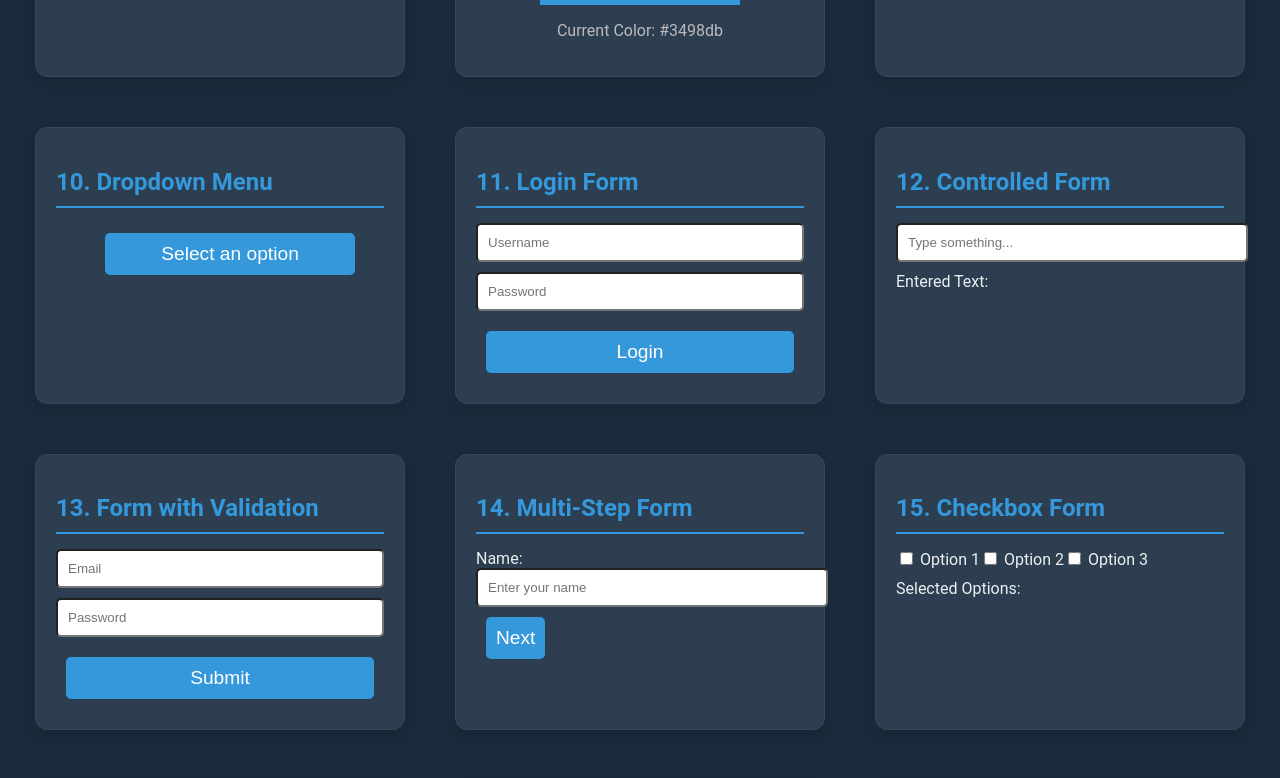
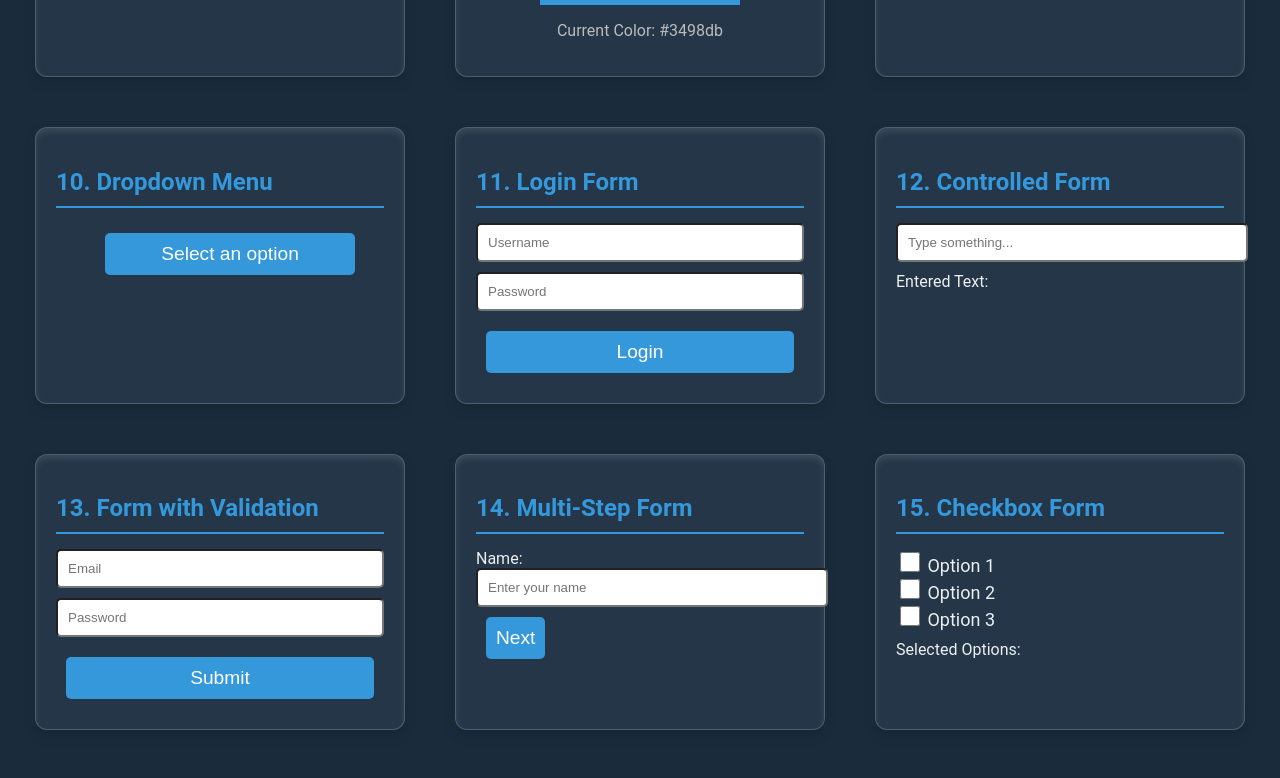
Before and after one commit to hirwacedric123/assignment3_for_react, a React (Vite) app in the folder my-react-app/: page / in a window 1280 px wide. Shown: the part 1160-1938 px from the top of the page. Built offline with nearby package versions, Linux system fonts and the light colour scheme.

Commit message:
adding inset shadows

```diff
--- a/my-react-app/src/components/15.CheckboxForm.jsx
+++ b/my-react-app/src/components/15.CheckboxForm.jsx
@@ -14,9 +14,9 @@ function CheckboxForm() {
     return (
         <div className="component-card">
             <h2>15. Checkbox Form</h2>
-            <div>
+            <div style={{display:"flex", flexDirection:"column", fontSize:"18px", justifyContent:"space-between"}}>
                 <label>
-                    <input type="checkbox" value="Option 1" onChange={handleCheckboxChange} /> Option 1
+                    <input   type="checkbox" value="Option 1" onChange={handleCheckboxChange} /> Option 1
                 </label>
                 <label>
                     <input type="checkbox" value="Option 2" onChange={handleCheckboxChange} /> Option 2
--- a/my-react-app/src/components/styles/ComponentCard.css
+++ b/my-react-app/src/components/styles/ComponentCard.css
@@ -1,20 +1,30 @@
-/* src/components/styles/ComponentCard.css */
 .component-card {
-    background-color: #2c3e50;
+    background-color: rgba(44, 62, 80, 0.6); /* Semi-transparent background */
     border-radius: 12px;
-    box-shadow: 0 6px 12px rgba(0, 0, 0, 0.15);
+    box-shadow:
+        inset 0 4px 6px rgba(255, 255, 255, 0.1), /* Inset shadow for depth */
+        0 6px 12px rgba(0, 0, 0, 0.15); /* Outer shadow */
+    backdrop-filter: blur(10px); /* Glass effect */
+    -webkit-backdrop-filter: blur(10px); /* Glass effect for Safari */
     padding: 20px;
     margin: 15px;
     color: #ecf0f1;
     transition: all 0.3s ease;
-    border: 1px solid #34495e;
-
+    border: 1px solid rgba(255, 255, 255, 0.2); /* Subtle border for glass look */
 }
 
 .component-card:hover {
-    transform: scale(1.025);
-    box-shadow: 0 8px 16px rgba(0, 0, 0, 0.2);
+    background-color: rgba(44, 62, 80, 0.8); /* Slightly less transparent on hover */
+    box-shadow:
+        inset 0 6px 10px rgba(255, 255, 255, 0.2), /* Enhanced inset shadow */
+        0 8px 16px rgba(0, 0, 0, 0.3); /* Deeper outer shadow */
+    transform: translateY(-5px) scale(1.02); /* Lift and scale effect */
+    border: 1px solid rgba(255, 255, 255, 0.4); /* Sharper border */
+    transition: all 0.3s ease; /* Smooth transition */
 }
+
+
+
 
 .component-card h2 {
     color: #3498db;
@@ -30,3 +40,9 @@
     align-items: center;
     justify-content: center;
 }
+
+input[type="checkbox"] {
+    width: 20px; /* Set the width of the checkbox */
+    height: 20px; /* Set the height of the checkbox */
+    cursor: pointer; /* Add a pointer cursor for better UX */
+  }
```
